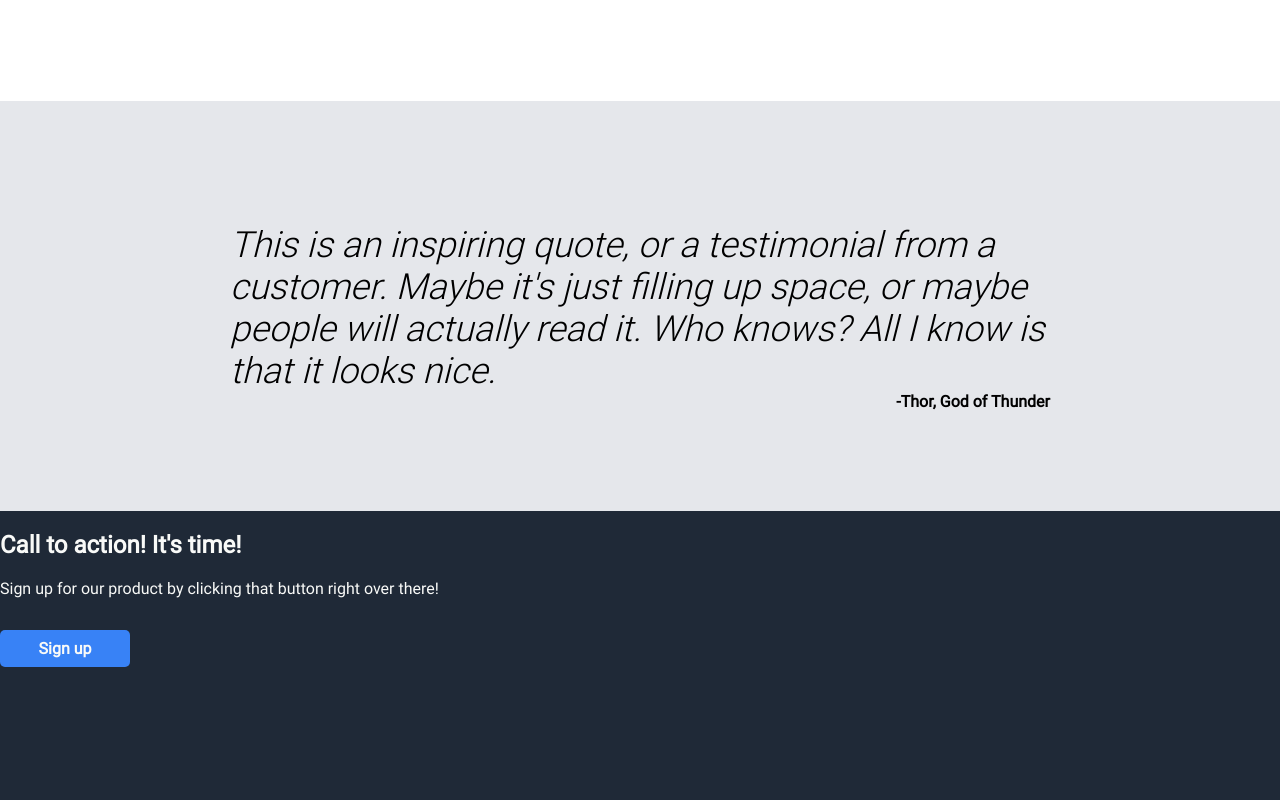
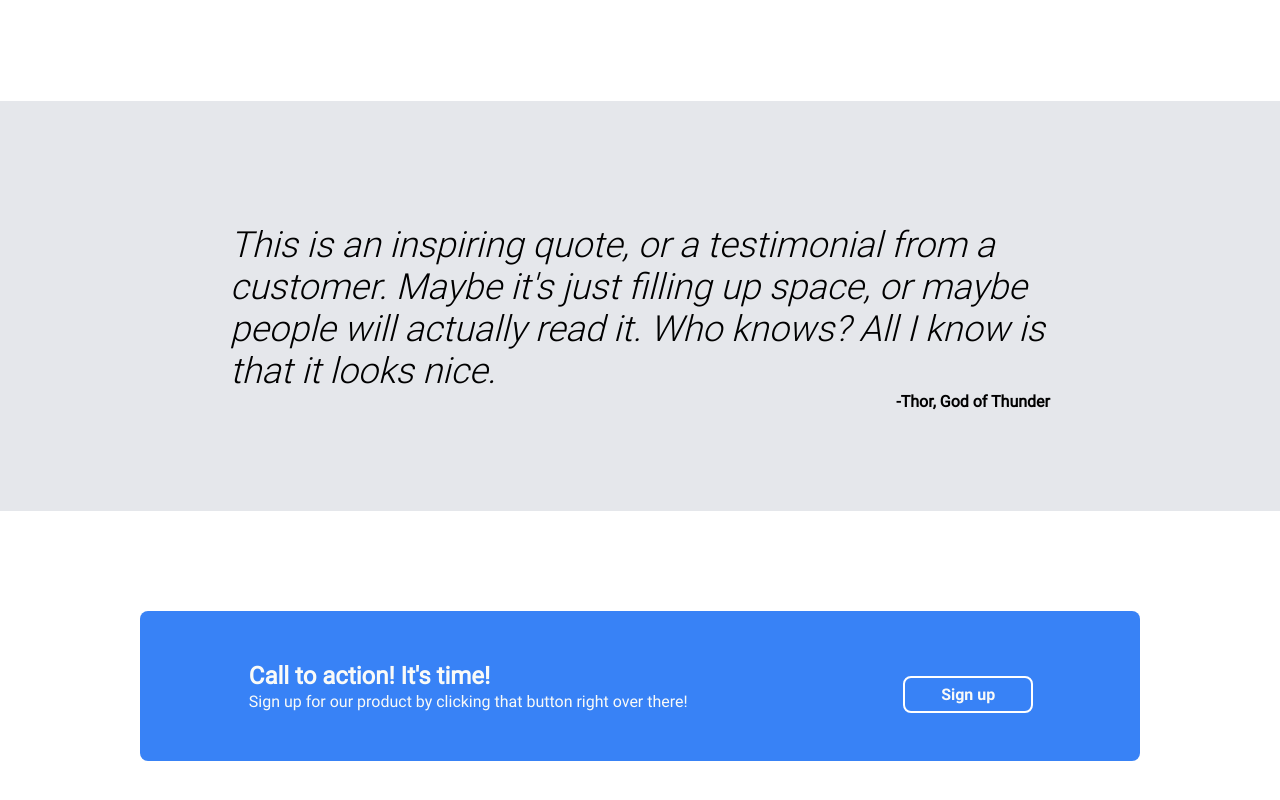
Before and after one commit to irmazer/odin-project, a plain HTML site: page index.html in a window 1280 px wide. Shown: the part 1094-1894 px from the top of the page. Before the commit the page ends 1761 px from the top, so only its background shows below. Drawn offline with Linux system fonts and the light colour scheme.

Commit message:
Fix button and make CTA styling

```diff
--- a/styles.css
+++ b/styles.css
@@ -99,17 +99,19 @@ li:first-child {
 }
 
 button{
-    background-color: #3882F6;
-    border-radius: 5px;
+    border-radius: 8px;
     margin-top: 1em;
     padding: 5px;
     width: 130px;
     height: 37px;
-    border: none;
-    font-family: inherit;
+    font-family: 'Roboto Bold';
     color: inherit;
     font-size: 16px;
-    font-weight: bold;
+}
+
+.su-button{
+    background-color: #3882F6;
+    border: none;
 }
 
 .image-example{
@@ -182,3 +184,30 @@ em{
 strong{
     color: black;
 }
+
+.cta{
+    height: 350px;
+    background-color: #ffffff;
+    display: flex;
+    justify-content: center;
+    align-items: center;
+}
+
+.cta-container{
+    background-color: #3882F6;
+    width: 1000px;
+    height: 150px;
+    border-radius: 8px;
+    display: flex;
+    justify-content: space-around;
+    align-items: center;
+}
+
+.cta-button{
+    background-color: transparent;
+    border: 2px solid #ffffff;
+}
+
+.cta-text > * {
+    margin: 2px;
+}
```
